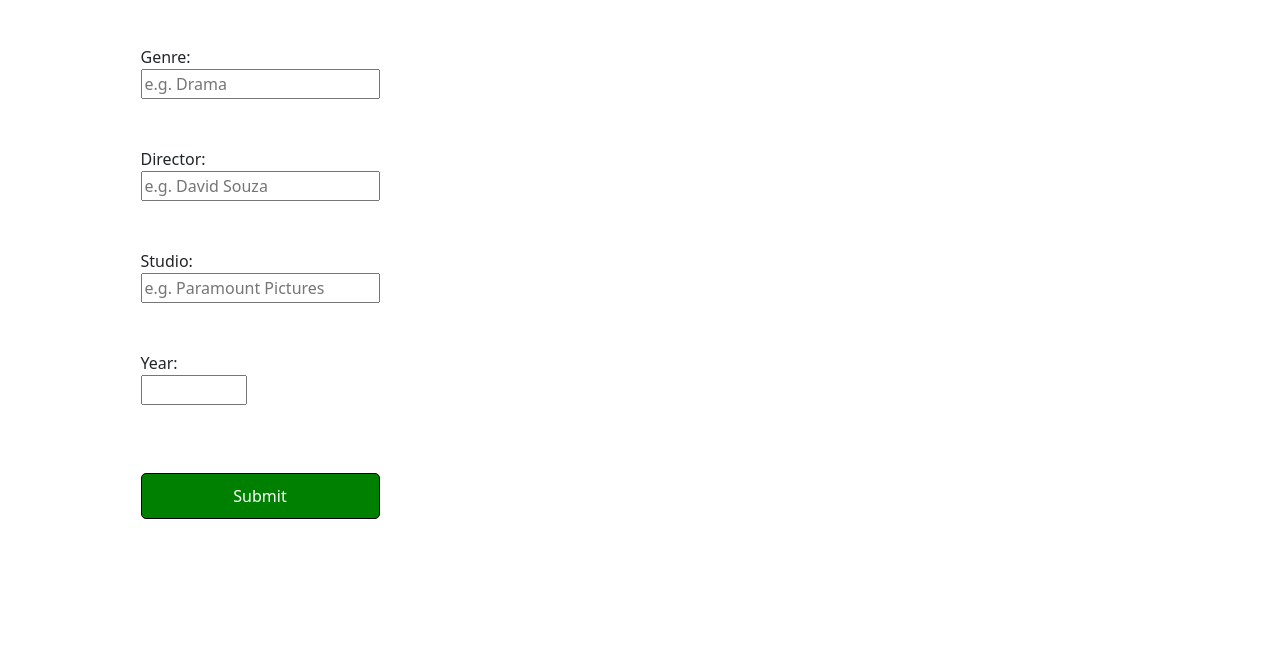
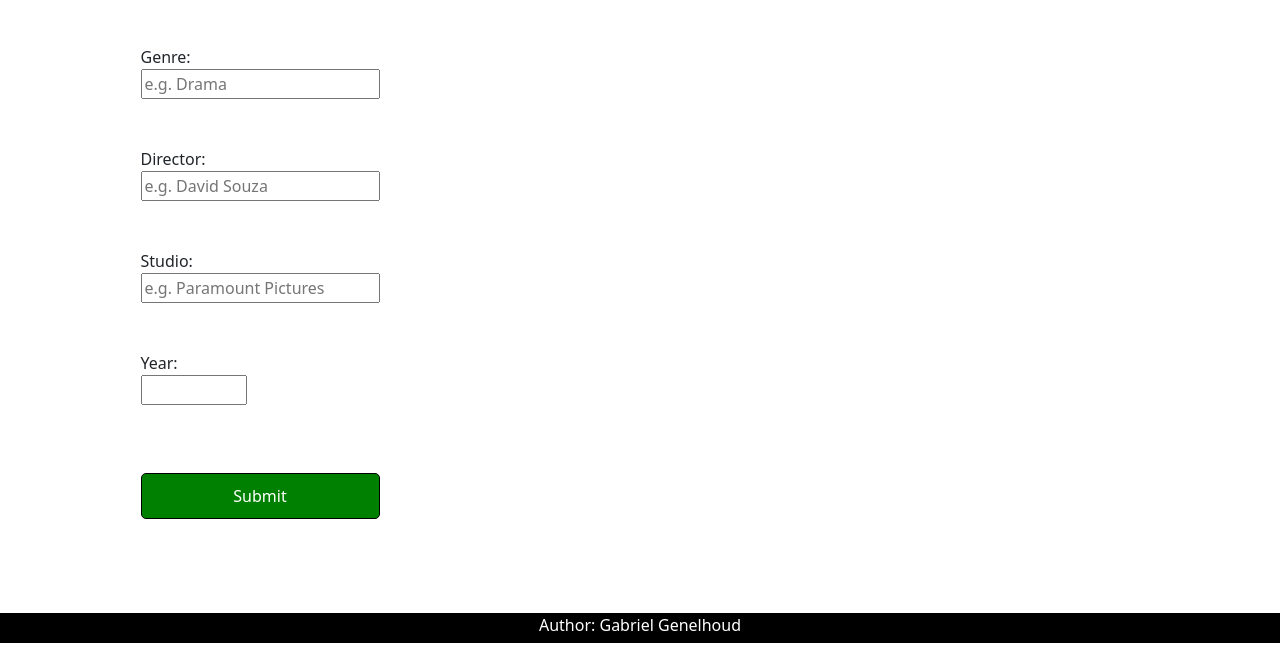
Before and after one commit to ggenelhoud/iwa-ca1, a website: page View/index.html in a window 1280 px wide. Shown: the part 241-908 px from the top of the page. After the commit the page ends 884 px from the top, so only its background shows below. Drawn offline with nearby package versions, Linux system fonts and the light colour scheme; no server answers.

Commit message:
styling the footer

```diff
--- a/View/css/movies.css
+++ b/View/css/movies.css
@@ -6,18 +6,22 @@ html {
 body {
 /* Margin bottom by footer height */
 margin-bottom: 60px;
-background-image: url('movies.jpg');;
 }
 
-.footer {
-position: absolute;
-bottom: 0;
-width: 100%;
-/* Set the fixed height of the footer here */
-height: 60px;
-line-height: 60px; /* Vertically center the text there */
-background-color: #0c0b0b;
-}
+footer {
+    /* position: fixed;
+    text-align: center;
+    background-size: auto;
+    background-color: black;
+    font-size: medium;
+    text-decoration-color: white; */
+    position:absolute;
+    bottom:0;
+    width:100%;
+    height:30px;   /* Height of the footer */
+    background-color:black;
+    text-align: center;
+  }
 
 table, th, td {
     border-collapse: collapse;
```
